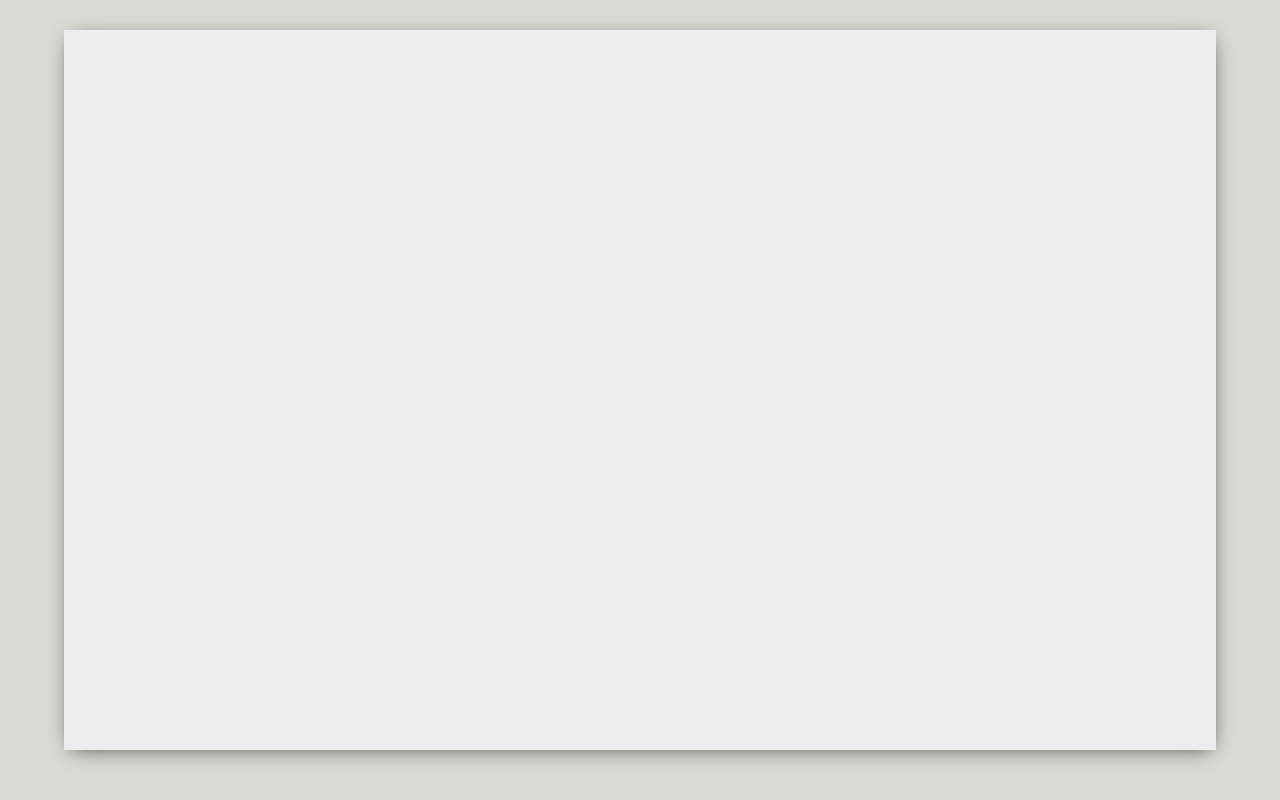
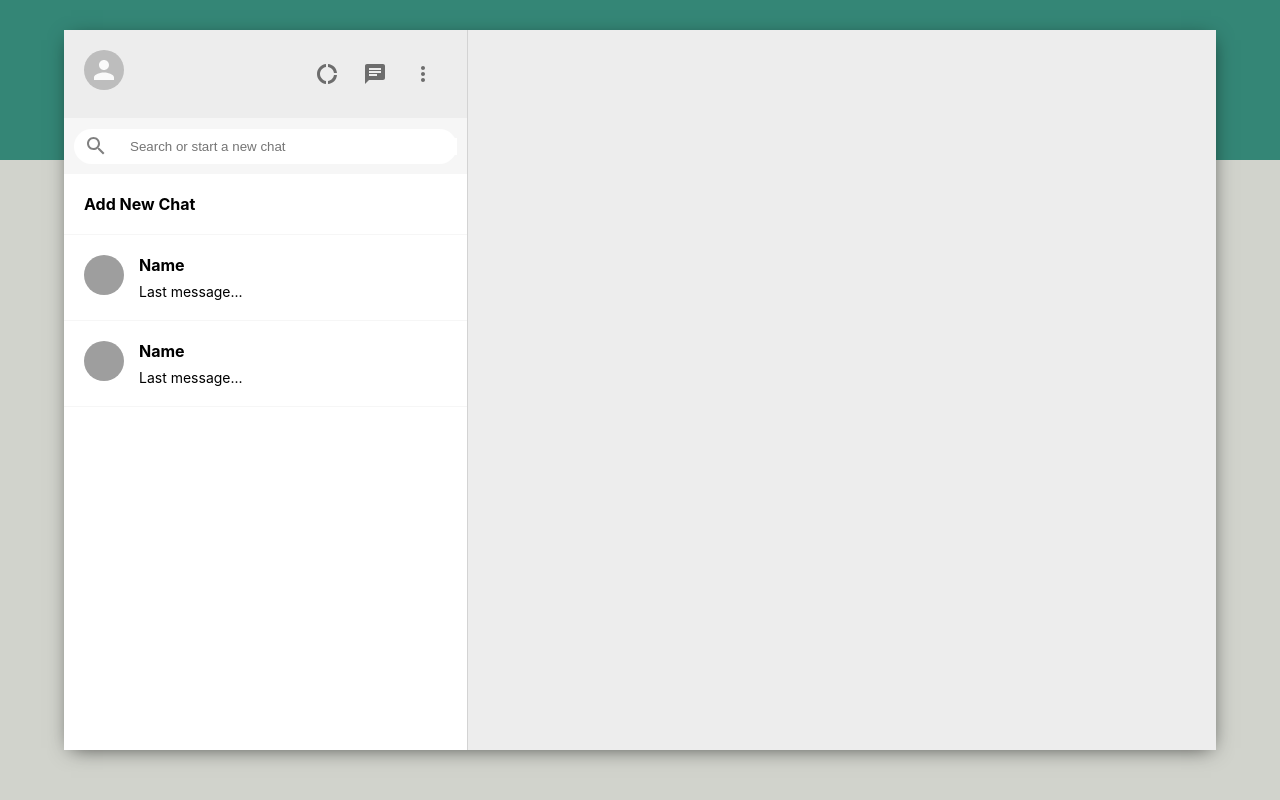
Before and after one commit to johannamag/react-whatsapp-clone, a React (Create React App) app: page / in a window 1280 px wide. Built offline with nearby package versions, Linux system fonts and the light colour scheme; grey boxes are pictures that could not be loaded.

Commit message:
Added Sidebar

```diff
--- a/src/App.css
+++ b/src/App.css
@@ -1,5 +1,5 @@
 .app {
-  background-color: #dadbd3;
+  background: linear-gradient(rgb(52, 134, 118) 20%, rgb(209, 211, 204) 20%);
   height: 100vh;
   display: grid;
   place-items: center;
--- a/src/App.js
+++ b/src/App.js
@@ -1,10 +1,13 @@
 import React from "react";
 import "./App.css";
+import Sidebar from "./Sidebar";
 
 function App() {
   return (
     <div className="app">
-      <div className="app__body"></div>
+      <div className="app__body">
+        <Sidebar />
+      </div>
     </div>
   );
 }
--- /dev/null
+++ b/src/Sidebar.css
@@ -0,0 +1,58 @@
+.sidebar {
+  display: flex;
+  flex-direction: column;
+  flex: 0.35;
+  border-right: 1px solid lightgray;
+}
+
+.sidebar__header {
+  display: flex;
+  justify-content: space-between;
+  padding: 20px;
+}
+
+.sidebar__headerRight {
+  display: flex;
+  align-items: center;
+  justify-content: space-between;
+  min-width: 10vw;
+}
+
+.sidebar__headerRight > .MuiSvgIcon-root {
+  margin-right: 2vw;
+  font-size: 24px !important;
+}
+
+.sidebar__search {
+  display: flex;
+  align-items: center;
+  background-color: #f6f6f6;
+  height: 36px;
+  padding: 10px;
+}
+
+.sidebar__searchContainer {
+  display: flex;
+  align-items: center;
+  background-color: #fff;
+  width: 100%;
+  height: 35px;
+  border-radius: 20px;
+}
+
+.sidebar__searchContainer > input {
+  border: none;
+  margin-left: 10px;
+  width: 100%;
+}
+
+.sidebar__searchContainer > .MuiSvgIcon-root {
+  color: gray;
+  padding: 10px;
+}
+
+.sidebar__chats {
+  flex: 1;
+  overflow: scroll;
+  background-color: #fff;
+}
--- /dev/null
+++ b/src/Sidebar.js
@@ -0,0 +1,42 @@
+import React from "react";
+import "./Sidebar.css";
+import { Avatar, IconButton } from "@material-ui/core";
+import ChatIcon from "@material-ui/icons/Chat";
+import DonutLargeIcon from "@material-ui/icons/DonutLarge";
+import MoreVertIcon from "@material-ui/icons/MoreVert";
+import SearchIcon from "@material-ui/icons/Search";
+import SidebarChat from "./SidebarChat";
+
+function Sidebar() {
+  return (
+    <div className="sidebar">
+      <div className="sidebar__header">
+        <Avatar />
+        <div className="sidebar__headerRight">
+          <IconButton>
+            <DonutLargeIcon />
+          </IconButton>
+          <IconButton>
+            <ChatIcon />
+          </IconButton>
+          <IconButton>
+            <MoreVertIcon />
+          </IconButton>
+        </div>
+      </div>
+      <div className="sidebar__search">
+        <div className="sidebar__searchContainer">
+          <SearchIcon />
+          <input placeholder="Search or start a new chat" type="text" />
+        </div>
+      </div>
+      <div className="sidebar__chats">
+        <SidebarChat addNewChat />
+        <SidebarChat />
+        <SidebarChat />
+      </div>
+    </div>
+  );
+}
+
+export default Sidebar;
--- /dev/null
+++ b/src/SidebarChat.css
@@ -0,0 +1,23 @@
+.sidebarChat {
+  display: flex;
+  padding: 20px;
+  cursor: pointer;
+  border-bottom: 1px solid #f6f6f6;
+}
+
+.sidebarChat:hover {
+  background-color: #ebebeb;
+}
+
+.sidebarChat__info > h2 {
+  font-size: 16px;
+  margin-bottom: 8px;
+}
+
+.sidebarChat__info {
+  margin-left: 15px;
+}
+
+.sidebarChat__info > p {
+  font-size: 14px;
+}
--- /dev/null
+++ b/src/SidebarChat.js
@@ -0,0 +1,34 @@
+import React, { useEffect, useState } from "react";
+import "./SidebarChat.css";
+import { Avatar } from "@material-ui/core";
+
+function SidebarChat({ addNewChat }) {
+  const [seed, setSeed] = useState("");
+
+  useEffect(() => {
+    setSeed(Math.floor(Math.random() * 5000));
+  }, []);
+
+  const createChat = () => {
+    const roomName = prompt("Please enter a name for a new Chat:");
+
+    if (roomName) {
+    }
+  };
+
+  return !addNewChat ? (
+    <div className="sidebarChat">
+      <Avatar src={`https://avatars.dicebear.com/api/avataaars/${seed}.svg`} />
+      <div className="sidebarChat__info">
+        <h2>Name</h2>
+        <p>Last message...</p>
+      </div>
+    </div>
+  ) : (
+    <div onClick={createChat} className="sidebarChat">
+      <h4>Add New Chat</h4>
+    </div>
+  );
+}
+
+export default SidebarChat;
```
